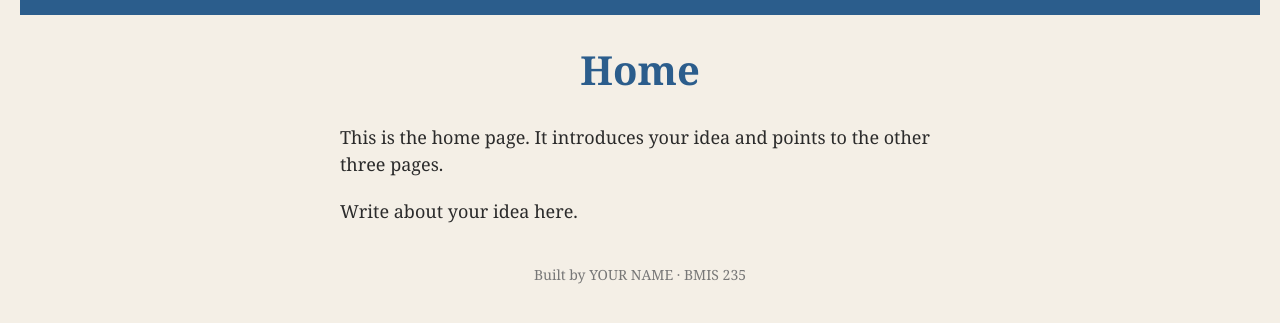
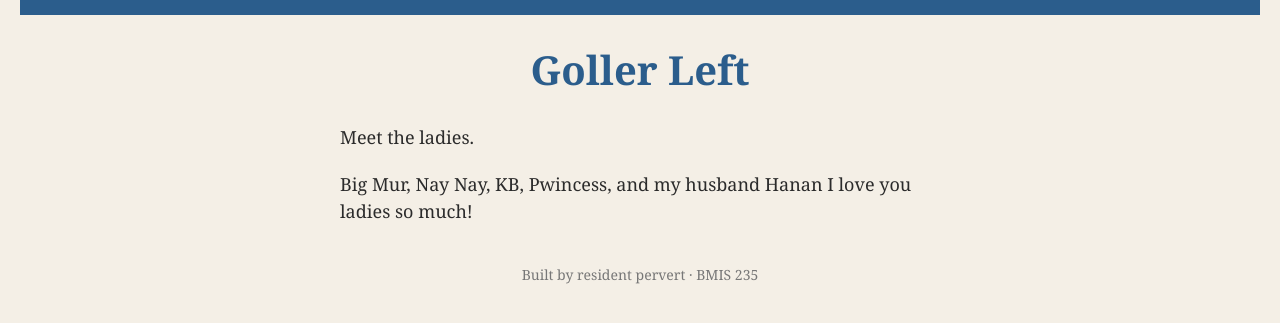
Before and after one commit to abbyhulak/bmis235-html-3, a plain HTML site: page index.html in a window 1280 px wide. Shown: the part 71-394 px from the top of the page. Drawn offline with Linux system fonts and the light colour scheme.

Commit message:
Revise author details and home page content
Updated author information and page content in index.html.

```diff
--- a/index.html
+++ b/index.html
@@ -1,14 +1,14 @@
 <!DOCTYPE html>
 <!--
-  Author: YOUR NAME
-  GU username: YOUR-GU-USERNAME
+  Author: Abigail Hulak
+  GU username: AHulak
   Course: BMIS 235 - HTML-3
 -->
 <html lang="en">
 <head>
 <meta charset="utf-8">
 <meta name="author" content="YOUR NAME">
-<title>Home</title>
+<title>Goller Left</title>
 
 <!-- this one line connects the page to the stylesheet -->
 <link rel="stylesheet" href="styles.css">
@@ -28,9 +28,9 @@
     <a href="page3.html"><img src="img/page3.png" alt="Page 3"></a>
 </nav>
 
-<h1>Home</h1>
-<p>This is the home page. It introduces your idea and points to the other three pages.</p>
-<p>Write about your idea here.</p>
+<h1>Goller Left</h1>
+<p> Meet the ladies.</p>
+<p> Big Mur, Nay Nay, KB, Pwincess, and my husband Hanan I love you ladies so much! </p>
 
 <!-- ===== SHOWCASE ======================================================
      This box is empty on purpose. In Part 7 you paste an interactive
@@ -39,7 +39,7 @@
 <div class="showcase"></div>
 
 <!-- Footer: fill in your name -->
-<footer>Built by YOUR NAME &middot; BMIS 235</footer>
+<footer>Built by resident pervert &middot; BMIS 235</footer>
 
 </body>
 </html>
```
